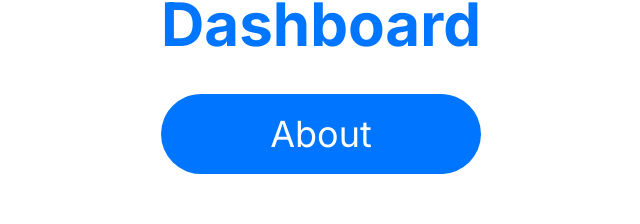
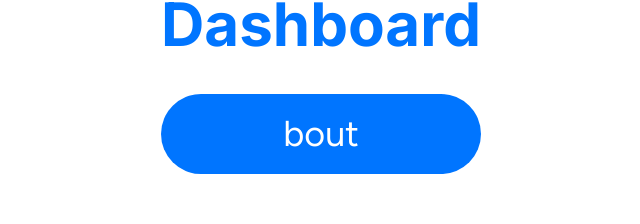
Before and after one commit to EvolutionX-10/medinsync, a Next.js app: page / in a window 1280 px wide. Shown: the part 394-618 px from the top of the page, without its empty margins (319-959 px from the left). Built offline with nearby package versions, Linux system fonts and the light colour scheme.

Commit message:
feat: add font styling

```diff
--- /dev/null
+++ b/app/fonts.js
@@ -0,0 +1,11 @@
+import { Figtree, Montserrat } from "next/font/google";
+
+export const figtree = Figtree({
+	subsets: ["latin"],
+	display: "swap",
+});
+
+export const montserrat = Montserrat({
+	subsets: ["latin"],
+	display: "swap",
+});
--- a/app/page.jsx
+++ b/app/page.jsx
@@ -2,13 +2,13 @@ import Link from "next/link";
 import Image from "next/image";
 import Footer from "@/components/Footer";
 import Navbar from "@/components/Navbar";
+import { figtree } from "@/app/fonts";
 export default function Page() {
 	return (
 		<div className="ml-6 lg:ml-20 mr-6 lg:mr-20">
 			<Navbar />
 
 			{/* Text1 */}
-
 
 			<div className="flex flex-col items-center  justify-center lg:mt-40 gap-4">
 				<p className="lg:text-6xl text-xl font-bold text-black">Your</p>
@@ -19,8 +19,12 @@ export default function Page() {
 
 			<div className="flex items-center justify-center mt-10">
 				<Link href="/about">
-					<button className="rounded-full ml-0 bg-[#0075FF] px-16 py-3 text-white h-[5rem] w-[20rem] text-4xl">
-						About
+					<button
+						className={
+							"rounded-full ml-0 bg-[#0075FF] px-16 py-3 text-white h-[5rem] w-[20rem] text-4xl " + figtree.className
+						}
+					>
+						bout
 					</button>
 				</Link>
 			</div>
```
